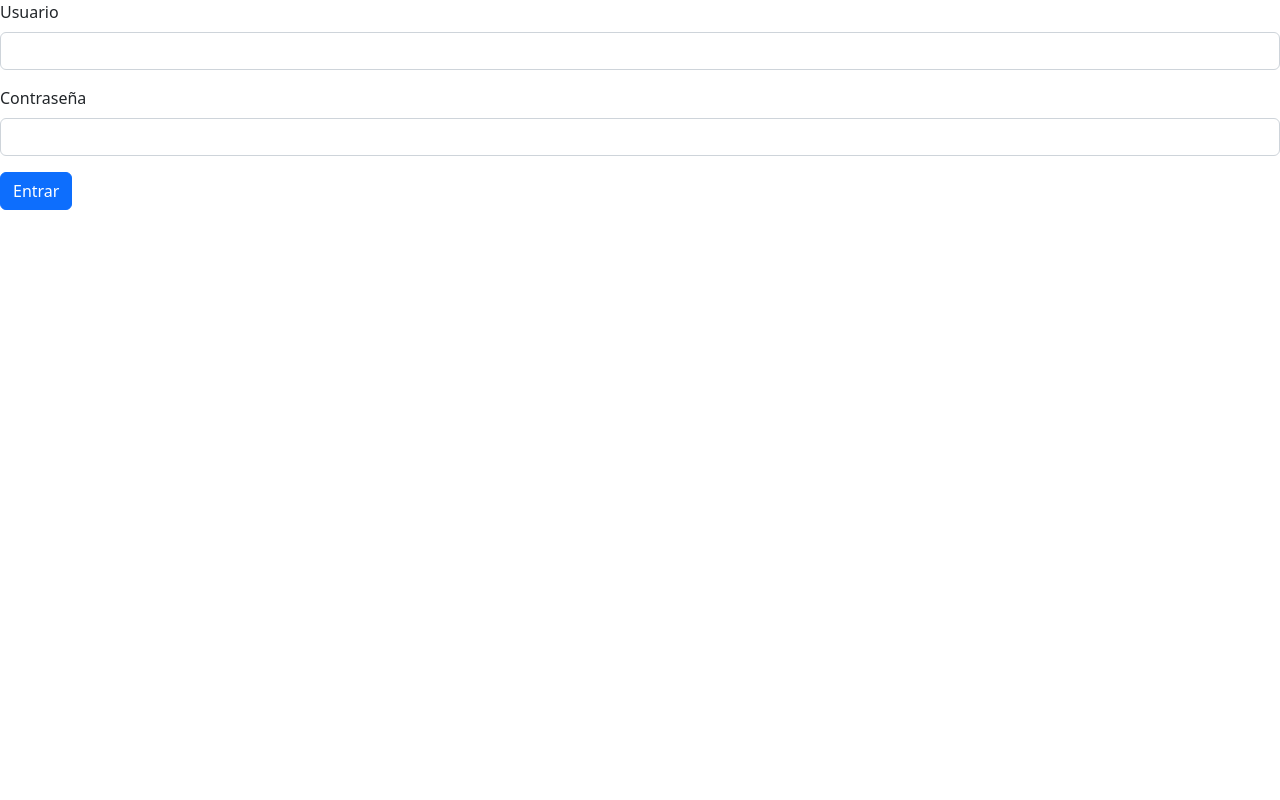
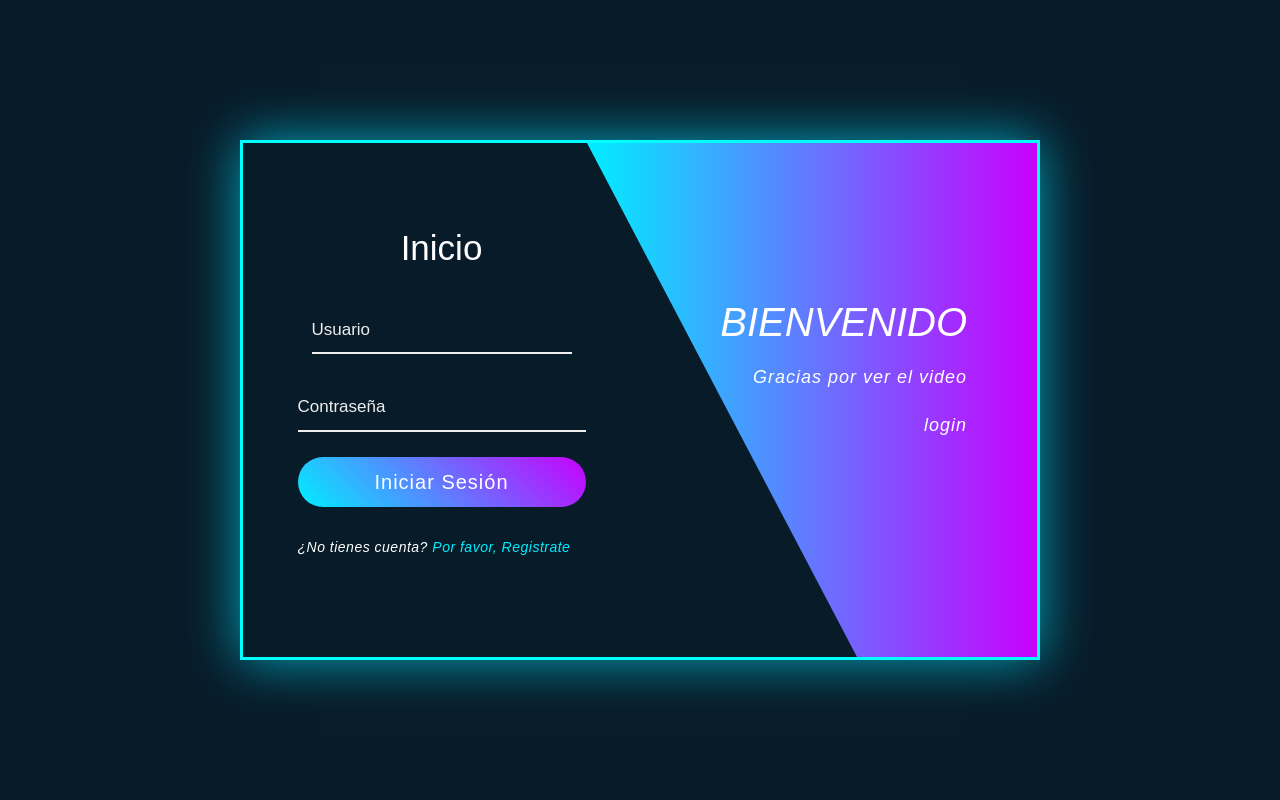
Before and after one commit to carlajl14/Biblioteca, a PHP site: page / in a window 1280 px wide. Run offline with PHP 8.4, Linux system fonts and the light colour scheme.

Commit message:
style.css

```diff
--- /dev/null
+++ b/Proyecto/css/style.css
@@ -0,0 +1,109 @@
+* {
+    margin: 0;
+    padding: 0;
+    font-family: arial;
+    color: #fff;
+}
+
+body {
+    width: 100vw;
+    height: 100vh;
+    background: #081b29;
+    display: grid;
+    justify-content: center;
+    align-content: center;
+}
+
+::-webkit-input-placeholder {
+    color: #eee;
+}
+
+.wrapper {
+    position: relative;
+    width: 800px;
+    height: 65vh;
+    display: grid;
+    grid-template-columns: 1fr 1fr;
+    border: 3px solid #00ffff;
+    box-shadow: 0 0 50px 0 #00a6bc;
+}
+
+.form {
+    display: flex;
+    flex-direction: column;
+    justify-content: center;
+    align-items: center;
+}
+
+.title {
+    font-size: 35px;
+}
+
+.inp {
+    padding-bottom: 10px;
+    border-bottom: 2px solid #eee;
+}
+
+input {
+    border: none;
+    outline: none;
+    background: none;
+    width: 260px;
+    margin-top: 40px;
+    padding-right: 10px;
+    font-size: 17px;
+    color: #0ef;
+}
+
+.submit {
+    border: none;
+    outline: none;
+    width: 288px;
+    margin-top: 25px;
+    padding: 10px 0;
+    font-size: 20px;
+    border-radius: 40px;
+    letter-spacing: 1px;
+    cursor: pointer;
+    background: linear-gradient(45deg, #0ef, #c800ff);
+}
+
+.footer {
+    margin-top: 30px;
+    letter-spacing: 0.5px;
+    font-size: 14px;
+}
+
+.link {
+    color: #0ef;
+    text-decoration: none;
+}
+
+.banner {
+    position: absolute;
+    top: 0;
+    right: 0;
+    width: 450px;
+    height: 100%;
+    background: linear-gradient(to right, #0ef, #c800ff);
+    clip-path: polygon(0 0, 100% 0, 100% 100%, 60% 100%);
+    padding-right: 70px;
+    text-align: right;
+    display: flex;
+    flex-direction: column;
+    justify-content: center;
+    align-items: flex-end;
+}
+
+.wel_text {
+    font-size: 40px;
+    margin-top: -50px;
+    line-height: 50px;
+}
+
+.para {
+    margin-top: 10px;
+    font-size: 18px;
+    line-height: 24px;
+    letter-spacing: 1px;
+}
--- a/Proyecto/index.php
+++ b/Proyecto/index.php
@@ -1,23 +1,44 @@
 <!DOCTYPE html>
+
+<?php
+
+session_start();
+
+if($_SERVER['REQUEST_METHOD'] == 'POST') {
+    include './scripts/conexionBD.php';
+    iniciarSesion($cadenaConexion);
+}
+
+?>
 
 <html>
     <head>
         <meta charset="UTF-8">
         <title></title>
         <link href="https://cdn.jsdelivr.net/npm/bootstrap@5.2.3/dist/css/bootstrap.min.css" rel="stylesheet" integrity="sha384-rbsA2VBKQhggwzxH7pPCaAqO46MgnOM80zW1RWuH61DGLwZJEdK2Kadq2F9CUG65" crossorigin="anonymous">
+        <link rel="stylesheet" href="css/style.css">
     </head>
     <body>
-        <form action="" method="POST">
-            <div class="mb-3">
-                <label for="usuario" class="form-label">Usuario</label>
-                <input type="text" class="form-control" id="user" name="user">
+    <div class="wrapper">
+        <form action="" class="form" method="POST">
+            <h1 class="title">Inicio</h1>
+            <div cLass="inp">
+                <input type="text" name="user" class="input" placeholder="Usuario">
+                <i class="fa-solid fa-user ">
             </div>
-            <div class="mb-3">
-                <label for="exampleInputPassword1" class="form-label">Contraseña</label>
-                <input type="password" class="form-control" id="exampleInputPassword1" name="pass">
+            <div class="inp ">
+                <input type="password " name="pass" class="input" placeholder="Contraseña">
+                <i class= "fa-solid fa-lock "></i>
             </div>
-            <button type="submit" class="btn btn-primary" name="enviar">Entrar</button>
+            <button name="enviar" cLass="submit">Iniciar Sesión</button>
+            <p class="footer">¿No tienes cuenta?<a href="# " class="link"> Por favor, Registrate</a></p>
         </form>
+        <div></div>
+        <div class="banner">
+            <h1 class="wel_text">BIENVENIDO<br/></h1>
+            <p class="para"> Gracias por ver el video <br/> <br/>login</p>
+        </div>
+    </div>
 
         <script src="https://cdn.jsdelivr.net/npm/bootstrap@5.2.3/dist/js/bootstrap.bundle.min.js" integrity="sha384-kenU1KFdBIe4zVF0s0G1M5b4hcpxyD9F7jL+jjXkk+Q2h455rYXK/7HAuoJl+0I4" crossorigin="anonymous"></script>
     </body>
```
Also changed, not shown: Proyecto/scripts/conexionBD.php (added, +30 -0 lines).
